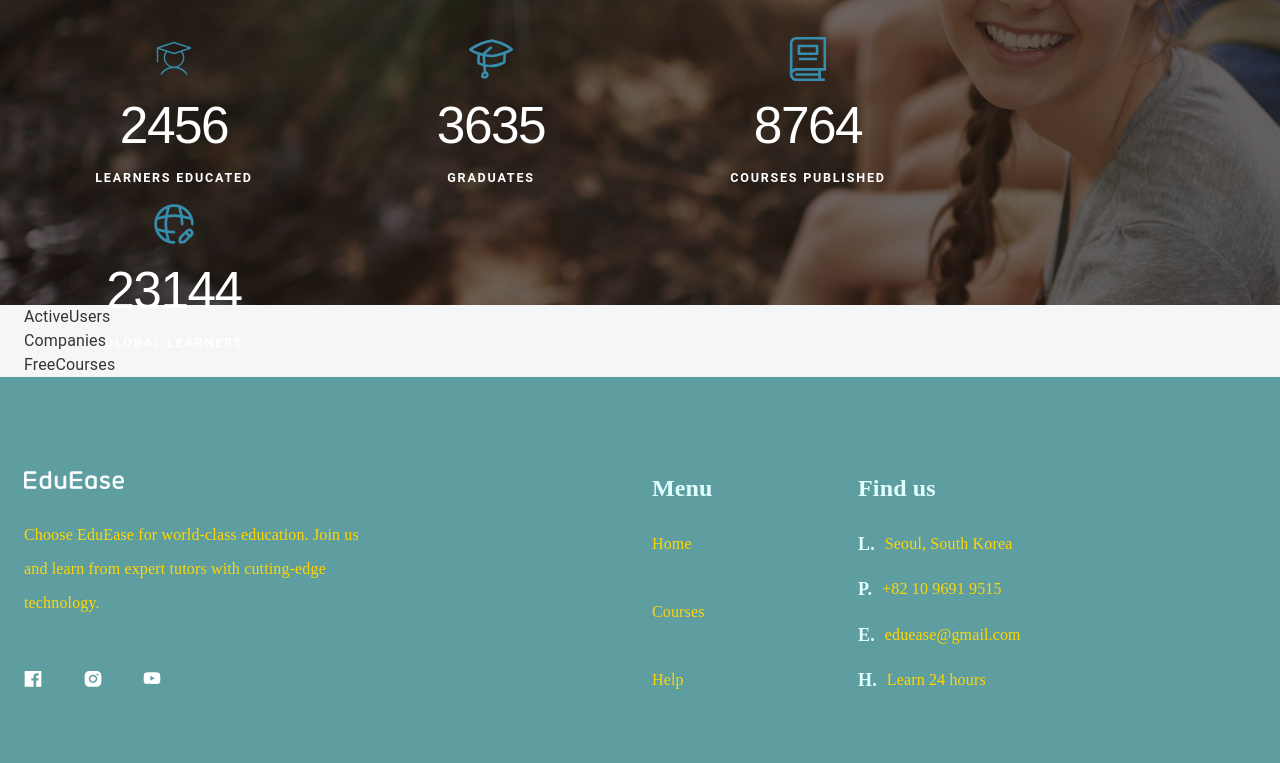
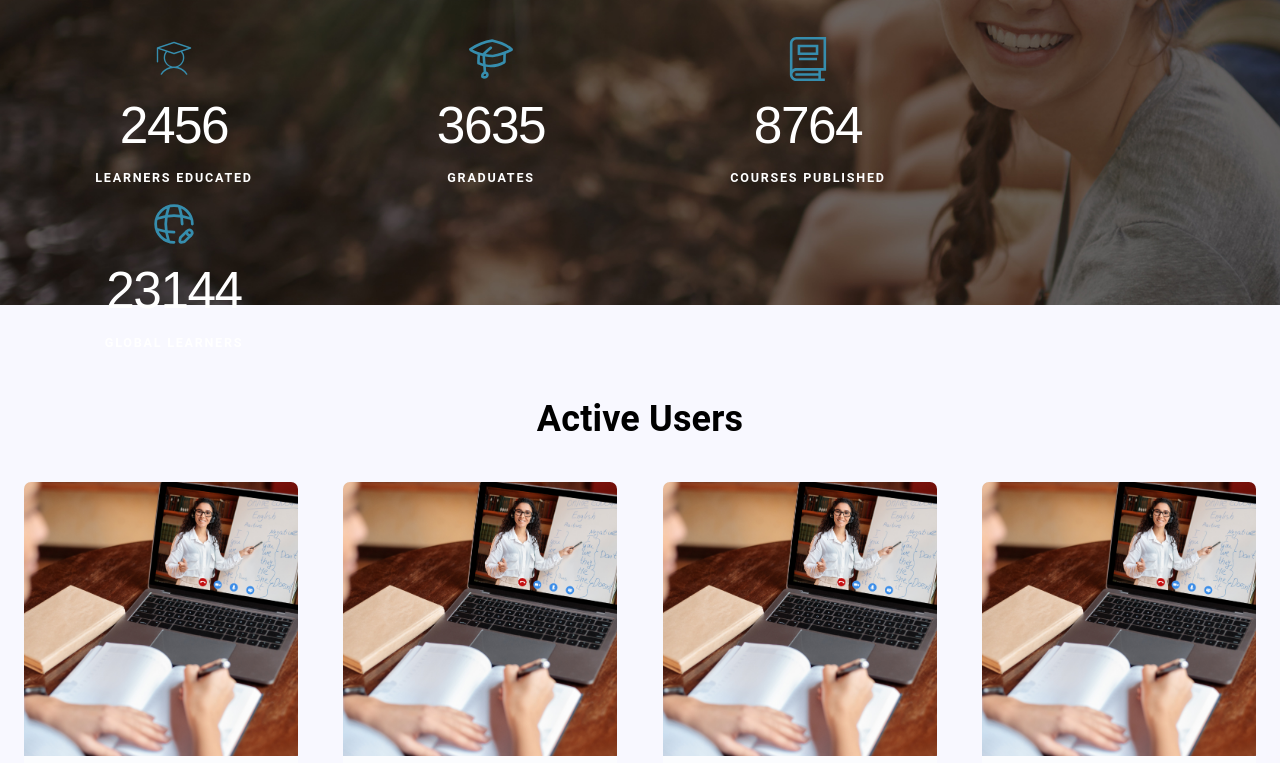
Before and after one commit to jurabek10/eduease-burak, a React (Create React App) app: page / in a window 1280 px wide. Shown: the part 3289-4052 px from the top of the page. Built offline with nearby package versions, Linux system fonts and the light colour scheme.

Commit message:
feat: publish activeUsers components

```diff
--- a/package.json
+++ b/package.json
@@ -6,6 +6,7 @@
     "@emotion/react": "^11.13.3",
     "@emotion/styled": "^11.13.0",
     "@mui/material": "^6.1.1",
+    "@mui/joy": "^5.0.0-beta.48",
     "@reduxjs/toolkit": "^1.8.1",
     "@testing-library/jest-dom": "^4.2.4",
     "@testing-library/react": "^9.5.0",
--- a/src/css/home.css
+++ b/src/css/home.css
@@ -392,3 +392,60 @@
   text-transform: uppercase;
   margin-top: 1.3em;
 }
+
+/* ACTIVE USERS */
+.homepage .active-users-frame {
+  width: 100%;
+  height: 550px;
+  display: flex;
+  background: #f8f8ff;
+}
+.homepage .active-users-frame .main {
+  margin-top: 93px;
+  display: flex;
+  flex-direction: column;
+  align-items: center;
+}
+.homepage .active-users-frame .category-title {
+  margin-bottom: 42px;
+  font-family: "Roboto" sans-serif;
+  font-size: 36px;
+  font-weight: 600;
+  font-style: normal;
+  line-height: 42px;
+  letter-spacing: 0%;
+  text-align: center;
+  color: rgb(0, 0, 0);
+}
+.homepage .cards-frame {
+  width: 100%;
+  display: flex;
+  flex-direction: row;
+  justify-content: space-between;
+}
+.homepage .cards-frame .card {
+  height: 305px;
+  width: 274px;
+  cursor: pointer;
+  border-radius: 12px;
+  border: 0;
+}
+.homepage .active-users-frame .member-detail {
+  width: auto;
+  height: 27px;
+  display: flex;
+  justify-content: center;
+  align-items: center;
+  border-color: #f8f8ff;
+  background-color: rgb(255, 255, 255);
+}
+.homepage .active-users-frame .member-detail .member-nickname {
+  margin-top: -12px;
+  color: rgb(0, 0, 0);
+  font-family: "Roboto Serif" sans-serif;
+  font-size: 12px;
+  font-weight: 600;
+  line-height: 14px;
+  letter-spacing: 0%;
+  text-align: center;
+}
--- a/src/screens/homePage/ActiveUsers.tsx
+++ b/src/screens/homePage/ActiveUsers.tsx
@@ -1,9 +1,49 @@
 import React from "react";
-import { Container } from "@mui/material";
+import { Container, Stack, Box } from "@mui/material";
+import Card from "@mui/joy/Card";
+import { CssVarsProvider, Typography } from "@mui/joy";
+import CardOverflow from "@mui/joy/CardOverflow";
+import AspectRatio from "@mui/joy/AspectRatio";
+
+const activeUsers = [
+  { memberNick: "Martin", memberImage: "/img/onlineLearners.jpg" },
+  { memberNick: "Justin", memberImage: "/img/onlineLearners.jpg" },
+  { memberNick: "Rose", memberImage: "/img/onlineLearners.jpg" },
+  { memberNick: "Nusret", memberImage: "/img/onlineLearners.jpg" },
+];
+
 export default function ActiveUsers() {
   return (
-    <div>
-      <Container>ActiveUsers</Container>
+    <div className={"active-users-frame"}>
+      <Container>
+        <Stack className={"main"}>
+          <Box className={"category-title"}>Active Users</Box>
+          <Stack className={"cards-frame"}>
+            <CssVarsProvider>
+              {activeUsers.length !== 0 ? (
+                activeUsers.map((ele, index) => {
+                  return (
+                    <Card key={index} variant="outlined" className={"card"}>
+                      <CardOverflow>
+                        <AspectRatio ratio={"1"}>
+                          <img src={ele.memberImage} alt="" />
+                        </AspectRatio>
+                      </CardOverflow>
+                      <CardOverflow variant="soft" className={"member-detail"}>
+                        <Typography className={"member-nickname"}>
+                          {ele.memberNick}
+                        </Typography>
+                      </CardOverflow>
+                    </Card>
+                  );
+                })
+              ) : (
+                <Box className="no-data">No Active Users!</Box>
+              )}
+            </CssVarsProvider>
+          </Stack>
+        </Stack>
+      </Container>
     </div>
   );
 }
```
Also changed, not shown: 1 other file (tests, documents, lock files or other folders).
